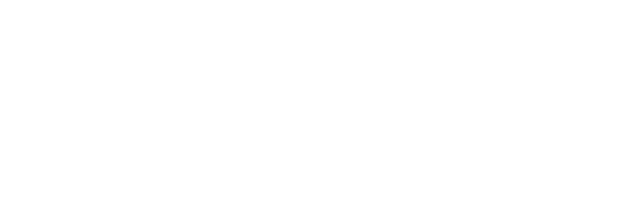
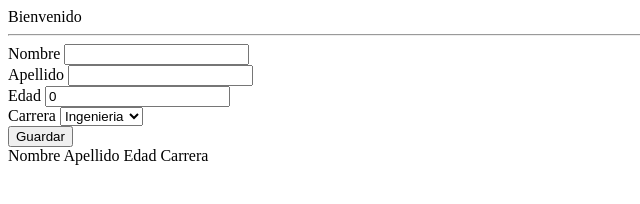
Before and after one commit to Gustav0218/Ejercicios-Udemy, a plain HTML site: page EjerA2/index.html in a window 1280 px wide. Shown: the whole page, without its empty margins (0-640 px from the left). Drawn offline with Linux system fonts and the light colour scheme.

Commit message:
Termina html

```diff
--- a/EjerA2/index.html
+++ b/EjerA2/index.html
@@ -1,14 +1,51 @@
 <!DOCTYPE html>
 <html lang="en">
+
 <head>
     <meta charset="UTF-8">
     <meta http-equiv="X-UA-Compatible" content="IE=edge">
     <meta name="viewport" content="width=device-width, initial-scale=1.0">
     <link rel="stylesheet" href="style.css">
-    <title>Document</title>
+    <title>Hey!</title>
 </head>
+
 <body>
+    <header>Bienvenido</header>
+    <hr>
+    <div class="container">
+        <div class="input-nombre">
+            <label for="name">Nombre</label>
+            <input type="text" name="nombre" id="name" value=" ">
+        </div>
+        <div class="input-apellido">
+            <label for="apellido">Apellido</label>
+            <input type="text" id="apellido" value=" ">
+        </div>
+        <div class="input-edad">
+            <label for="edad">Edad</label>
+            <input type="number" id="number_edad" value="0">
+        </div>
+        <div>
+            <form action="">
+                <label for="carreras">Carrera</label>
+                <select name="carrera" id="estudios">
+                    <option value="inge">Ingenieria</option>
+                    <option value="psico">Psicologia</option>
+                    <option value="todo">Todologo</option>
+                </select>
+            </form>
+            <button onclick="guardar()">Guardar</button>
+        </div>
+        <div class="container-result">
+            Nombre
+            Apellido
+            Edad
+            Carrera
+        </div>
 
-<script src="./index.js"></script>
+    </div>
+
+    <script src="./index.js"></script>
 </body>
+
 </html>
```
